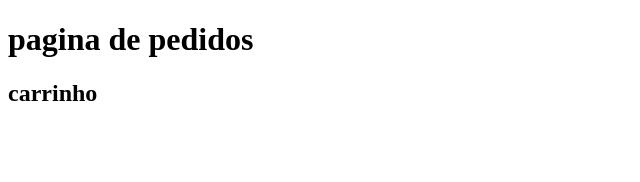
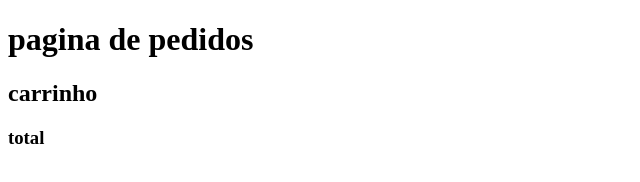
Before and after one commit to gu-jose/curso1, a plain HTML site: page pedidos.html in a window 1280 px wide. Shown: the full height of the page, 0-640 px from the left. Drawn offline with Linux system fonts and the light colour scheme.

Commit message:
(w) toral do pedido

```diff
--- a/pedidos.html
+++ b/pedidos.html
@@ -9,5 +9,6 @@
 <body>
   <h1>pagina de pedidos </h1>
   <h2>carrinho</h2>
+  <h3>total</h3>
 </body>
 </html>
```
